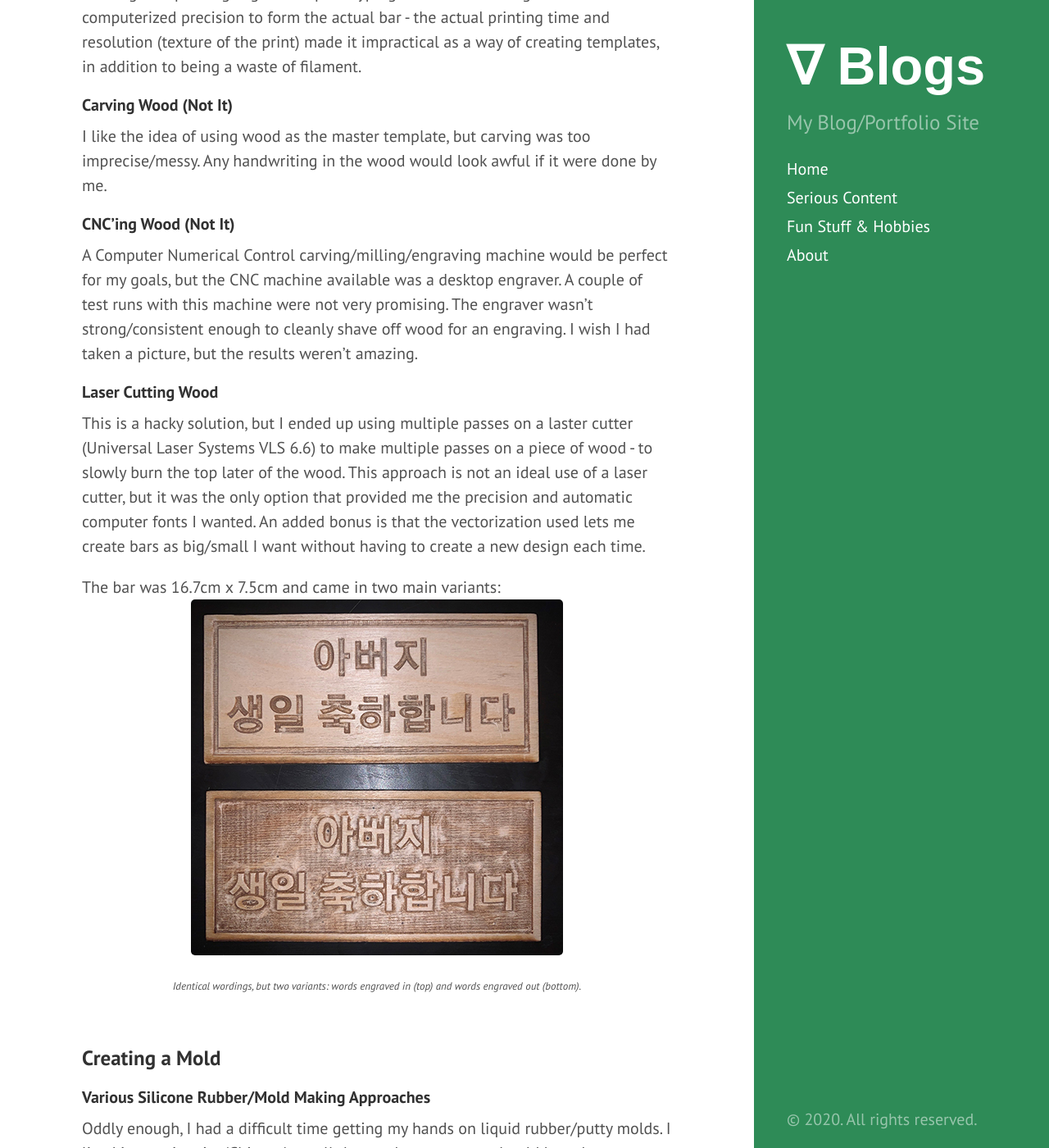
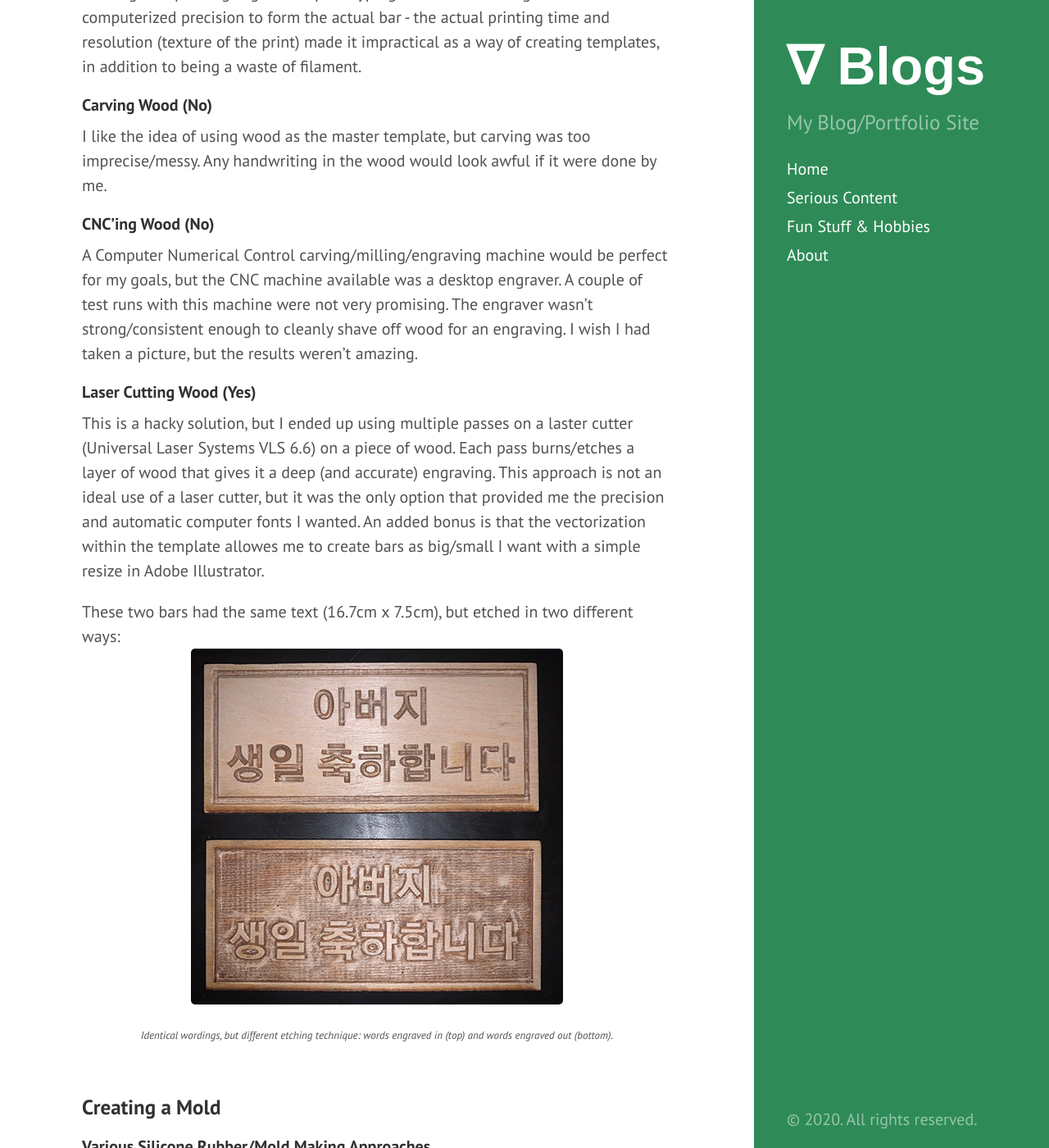
Before and after one commit to tedkim97/tedkim97.github.io, a Jekyll site: the page built from _posts/2019-8-29-custom_chocolate_mold.md, in a window 1280 px wide and 1400 px high, scrolled down 4682 px. Shown: the whole window at 82% size. Built offline with Jekyll 4.4.1, drawn with Linux system fonts in a browser that asks for light colours; some of the changed text lies outside the part shown.

Commit message:
additional word changes

```diff
--- a/_posts/2019-8-29-custom_chocolate_mold.md
+++ b/_posts/2019-8-29-custom_chocolate_mold.md
@@ -90,22 +90,22 @@ The next part of the project was to create the actual bar shape for my dad's pre
 
 Since this is a chocolate bar with words, we can create a simple one-part mold by thermoforming a piece of plastic onto a master model. I had access to more sophisticated tools on hand because I had access to the University's [Media, Arts & Design Center](https://arts.uchicago.edu/explore/initiatives/media-arts-data-and-design-center-madd-center)! Meaning that I had a couple of ways to form a template. The only complication is that I wanted precision, clean edges, and clean curves.
 
-##### 3D Printing (Not It)
+##### 3D Printing (No)
 Although 3D printing is great for prototyping model and could give me computerized precision to form the actual bar - the actual printing time and resolution (texture of the print) made it impractical as a way of creating templates, in addition to being a waste of filament.
 
-##### Carving Wood (Not It)
+##### Carving Wood (No)
 I like the idea of using wood as the master template, but carving was too imprecise/messy. Any handwriting in the wood would look awful if it were done by me.
 
-##### CNC'ing Wood (Not It)
+##### CNC'ing Wood (No)
 A Computer Numerical Control carving/milling/engraving machine would be perfect for my goals, but the CNC machine available was a desktop engraver. A couple of test runs with this machine were not very promising. The engraver wasn't strong/consistent enough to cleanly shave off wood for an engraving. I wish I had taken a picture, but the results weren't amazing.
 
-##### Laser Cutting Wood
-This is a hacky solution, but I ended up using multiple passes on a laster cutter (Universal Laser Systems VLS 6.6) to make multiple passes on a piece of wood - to slowly burn the top later of the wood. This approach is not an ideal use of a laser cutter, but it was the only option that provided me the precision and automatic computer fonts I wanted. An added bonus is that the vectorization used lets me create bars as big/small I want without having to create a new design each time.
+##### Laser Cutting Wood (Yes)
+This is a hacky solution, but I ended up using multiple passes on a laster cutter (Universal Laser Systems VLS 6.6) on a piece of wood. Each pass burns/etches a layer of wood that gives it a deep (and accurate) engraving. This approach is not an ideal use of a laser cutter, but it was the only option that provided me the precision and automatic computer fonts I wanted. An added bonus is that the vectorization within the template allowes me to create bars as big/small I want with a simple resize in Adobe Illustrator.
 
-The bar was 16.7cm x 7.5cm and came in two main variants:
+These two bars had the same text (16.7cm x 7.5cm), but etched in two different ways:
 ![chocolate template](/figures/chocolate_fig2.jpg){: .center-image }
 <center> <font size="2"> <i>
-Identical wordings, but two variants: words engraved in (top) and words engraved out (bottom).
+Identical wordings, but different etching technique: words engraved in (top) and words engraved out (bottom).
 </i> </font> </center>
 <br>
 
```
